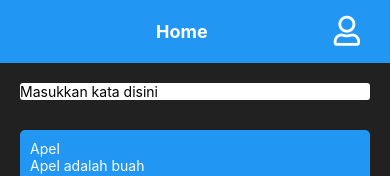
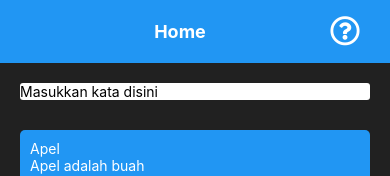
Before and after one commit to chaerulumam/gusnando-reactnative-2, a React Native app: screen /Home in a window 390 px wide. Shown: the top 176 px of the page. Built offline with nearby package versions, Linux system fonts and the light colour scheme.

Commit message:
edit package name and edit icon

```diff
--- a/src/screens/Home.js
+++ b/src/screens/Home.js
@@ -135,7 +135,7 @@ class Home extends Component {
           <TouchableOpacity
             onPress={() => this.props.navigation.navigate('About')}>
             <Icon
-              name="user"
+              name="question-circle"
               size={30}
               color="#fff"
               style={{marginRight: 10}}
```
Also changed, not shown: 27 other files (tests, documents, lock files or other folders).
